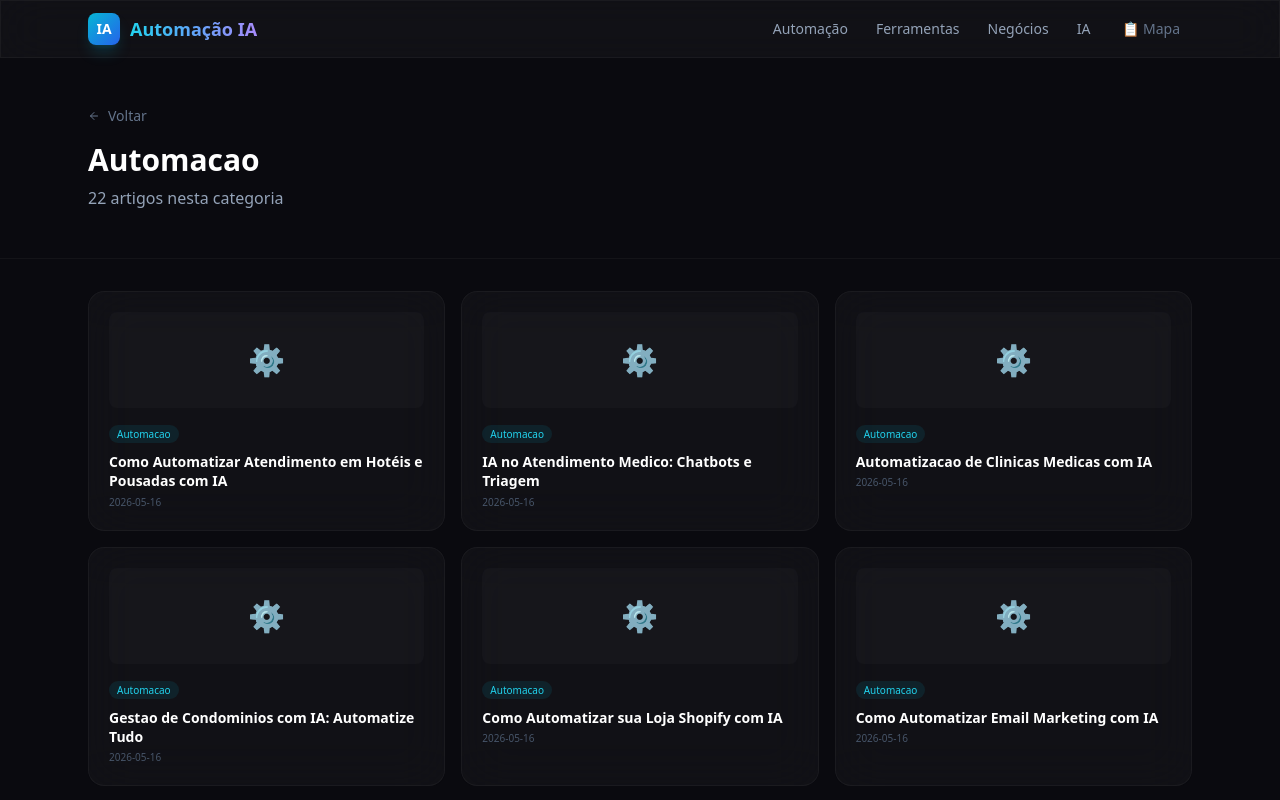
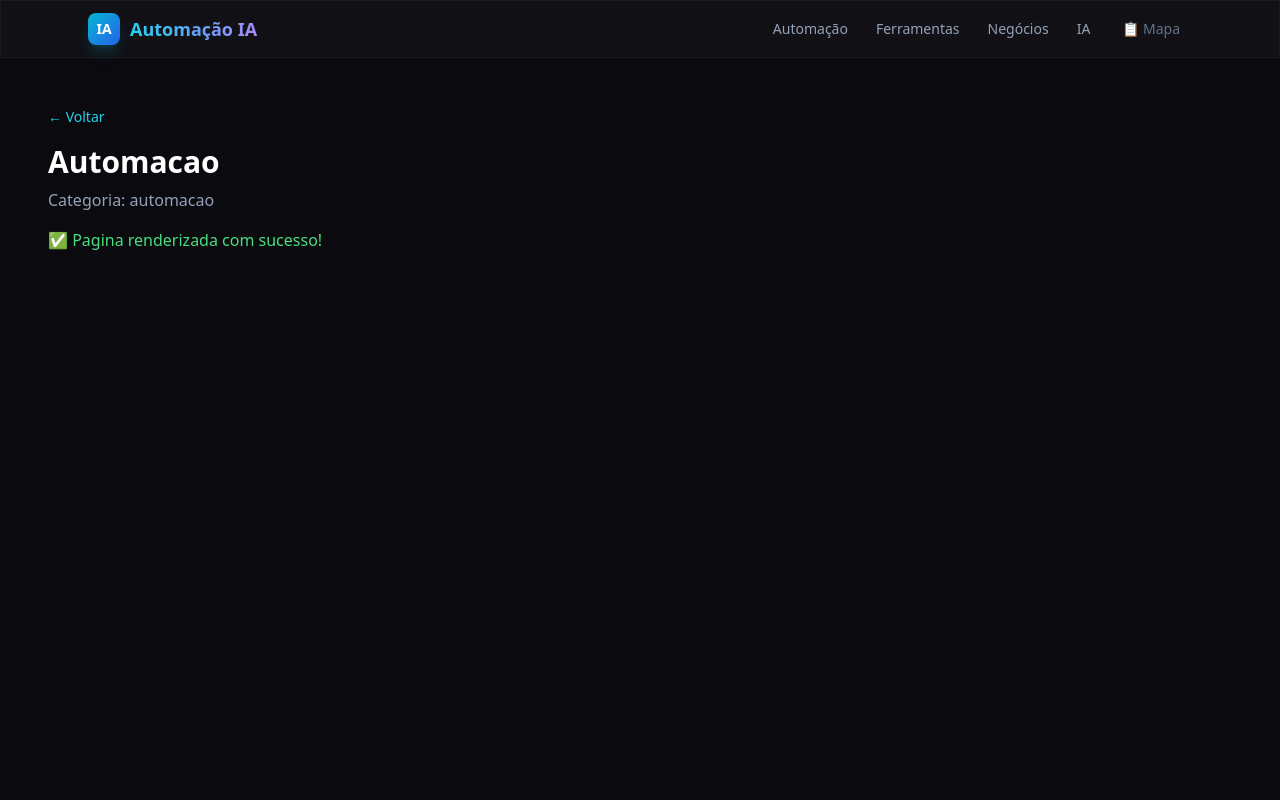
Before and after one commit to keslemjf2020/Sahbos, a Next.js app: page /categoria/automacao in a window 1280 px wide. Shown: the top 800 px of the page. Built offline with nearby package versions, Linux system fonts and the light colour scheme.

Commit message:
debug: categoria minima para isolar erro

```diff
--- a/app/categoria/[slug]/page.tsx
+++ b/app/categoria/[slug]/page.tsx
@@ -1,43 +1,12 @@
 import Link from "next/link";
-import { ArrowLeft } from "lucide-react";
-import { postsFull } from "../../blog/pindex";
 
 export default function Category({ params }: { params: { slug: string } }) {
-  const slug = params.slug;
-  const items: Array<{ slug: string; t: string; d: string; c: string }> = [];
-
-  for (const [key, val] of Object.entries(postsFull)) {
-    const post = val as any;
-    const cat = String(post.c || "IA").toLowerCase();
-    const match = cat === slug.toLowerCase();
-    if (match) items.push({ slug: key, t: post.t || key, d: post.d || "", c: post.c || "IA" });
-  }
-
   return (
-    <div className="min-h-screen bg-[#0a0a0f]">
-      <div className="border-b border-white/[0.04]">
-        <div className="max-w-6xl mx-auto px-6 py-12">
-          <Link href="/" className="inline-flex items-center gap-2 text-slate-500 hover:text-cyan-400 text-sm mb-4"><ArrowLeft className="w-3 h-3" />Voltar</Link>
-          <h1 className="text-3xl font-bold text-white capitalize">{slug}</h1>
-          <p className="text-slate-400 mt-2">{items.length} artigos nesta categoria</p>
-        </div>
-      </div>
-      <div className="max-w-6xl mx-auto px-6 py-8">
-        {items.length === 0 ? (
-          <div className="text-center py-12"><p className="text-slate-500 text-lg mb-2">Nenhum artigo nesta categoria.</p><Link href="/mapa-do-site" className="text-cyan-400 hover:underline text-sm">Ver Mapa do Site</Link></div>
-        ) : (
-          <div className="grid md:grid-cols-2 lg:grid-cols-3 gap-4">
-            {items.map(p => (
-              <Link key={p.slug} href={`/blog/${p.slug}`} className="card-hover group p-5 rounded-2xl glass border border-white/[0.04]">
-                <div className="w-full h-24 rounded-lg mb-3 bg-white/[0.02] flex items-center justify-center text-3xl">{p.c === "Automacao" ? "⚙️" : p.c === "Ferramentas" ? "🛠️" : p.c === "Negocios" ? "📊" : "🤖"}</div>
-                <span className="text-[10px] px-2 py-0.5 rounded-full bg-cyan-500/10 text-cyan-400">{p.c}</span>
-                <h3 className="font-semibold mt-2 mb-1 text-sm leading-snug text-white group-hover:text-cyan-400 transition-colors">{p.t}</h3>
-                <div className="text-[10px] text-slate-600">{p.d}</div>
-              </Link>
-            ))}
-          </div>
-        )}
-      </div>
+    <div className="min-h-screen bg-[#0a0a0f] p-12">
+      <Link href="/" className="text-cyan-400 text-sm">← Voltar</Link>
+      <h1 className="text-3xl font-bold text-white mt-4 capitalize">{params.slug}</h1>
+      <p className="text-slate-400 mt-2">Categoria: {params.slug}</p>
+      <p className="text-green-400 mt-4">✅ Pagina renderizada com sucesso!</p>
     </div>
   );
 }
```
